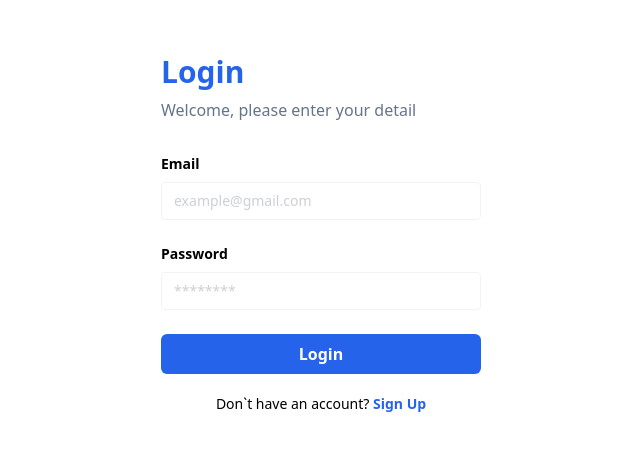
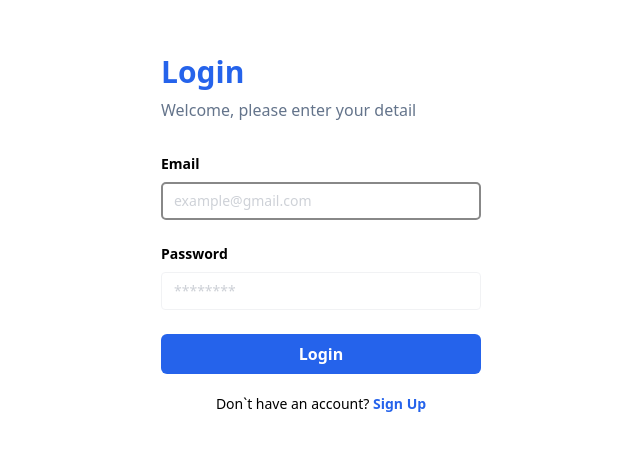
Before and after one commit to Aditypraa/ReactJs-StrukturFolder, a React (Vite) app: page /login in a window 1280 px wide. Shown: the part 166-616 px from the top of the page, without its empty margins (319-959 px from the left). Built offline with nearby package versions, Linux system fonts and the light colour scheme.

Commit message:
(React UseRef) : Use Ref

```diff
--- a/src/components/Elements/Input/Input.jsx
+++ b/src/components/Elements/Input/Input.jsx
@@ -1,4 +1,6 @@
-const Input = (props) => {
+import { forwardRef } from "react";
+
+const Input = forwardRef((props, ref) => {
   const { type, placeholder, name } = props;
   return (
     <input
@@ -7,7 +9,8 @@
       placeholder={placeholder}
       name={name}
       id={name}
+      ref={ref}
     />
   );
-};
+});
 export default Input;
--- a/src/components/Elements/Input/index.jsx
+++ b/src/components/Elements/Input/index.jsx
@@ -1,14 +1,15 @@
+import { forwardRef } from "react";
 import Input from "./Input";
 import Label from "./Label";
 
-const InputForm = (props) => {
+const InputForm = forwardRef((props, ref) => {
   const { label, name, type, placeholder } = props;
   return (
     <div className="mb-6">
       <Label htmlFor={name}>{label}</Label>
-      <Input name={name} type={type} placeholder={placeholder} />
+      <Input name={name} type={type} placeholder={placeholder} ref={ref} />
     </div>
   );
-};
+});
 
 export default InputForm;
--- a/src/components/Fragments/FormLogin.jsx
+++ b/src/components/Fragments/FormLogin.jsx
@@ -1,3 +1,4 @@
+import { useEffect, useRef } from "react";
 import Button from "../Elements/Button";
 import InputForm from "../Elements/Input";
 
@@ -12,6 +13,12 @@
     window.location.href = "/product";
   };
 
+  const emailRef = useRef(null);
+
+  useEffect(() => {
+    emailRef.current.focus();
+  }, []);
+
   return (
     <form onSubmit={handleLogin}>
       <InputForm
@@ -19,6 +26,7 @@
         type="email"
         placeholder="example@gmail.com"
         name="email"
+        ref={emailRef}
       />
       <InputForm
         label="Password"
--- a/src/pages/product.jsx
+++ b/src/pages/product.jsx
@@ -1,7 +1,6 @@
-import { useEffect, useState } from "react";
+import { useEffect, useRef, useState } from "react";
 import Button from "../components/Elements/Button";
 import CardProduct from "../components/Fragments/CardProduct";
-import Counter from "../components/Fragments/Counter";
 
 const products = [
   {
@@ -66,6 +65,24 @@
       setCart([...cart, { id, qty: 1 }]);
     }
   };
+
+  // UseReff
+  const cartRef = useRef([{ id: 1, qty: 2 }]);
+
+  const handleAddToCartRef = (id) => {
+    cartRef.current = [...cartRef.current, { id, qty: 1 }];
+    localStorage.setItem("cart", JSON.stringify(cartRef.current));
+  };
+
+  const totalPriceRef = useRef(null);
+  useEffect(() => {
+    if (cart.length > 0) {
+      totalPriceRef.current.style.display = "table-row";
+    } else {
+      totalPriceRef.current.style.display = "none";
+    }
+  }, [cart]);
+
   return (
     <>
       <div className="flex justify-end h-20 bg-blue-600 text-white items-center px-10">
@@ -125,7 +142,7 @@
                   </tr>
                 );
               })}
-              <tr>
+              <tr ref={totalPriceRef}>
                 <td colSpan={3}>
                   <b>Total Price</b>
                 </td>
```
